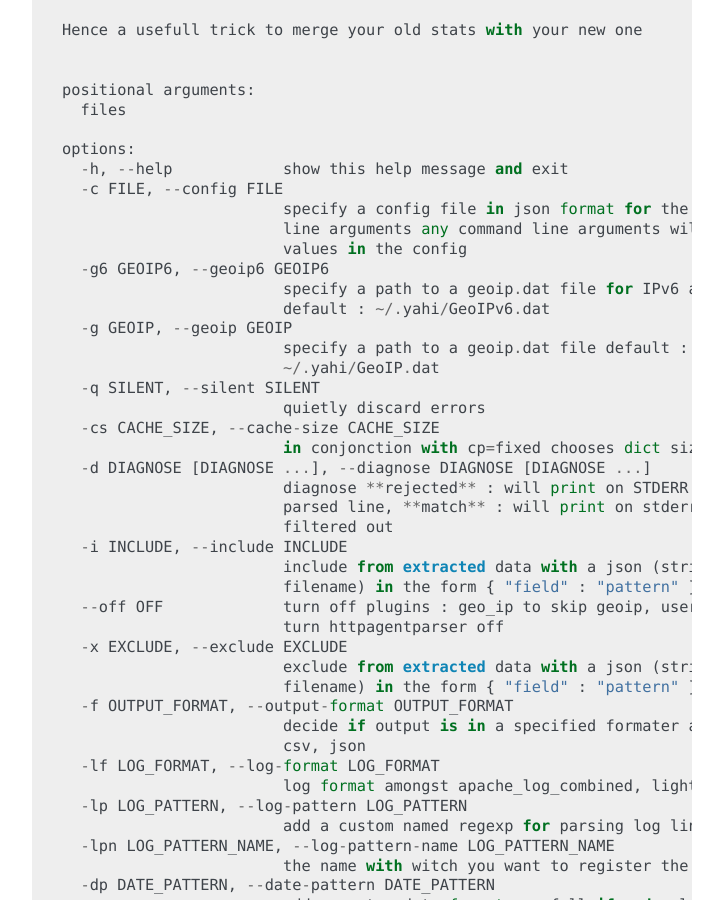
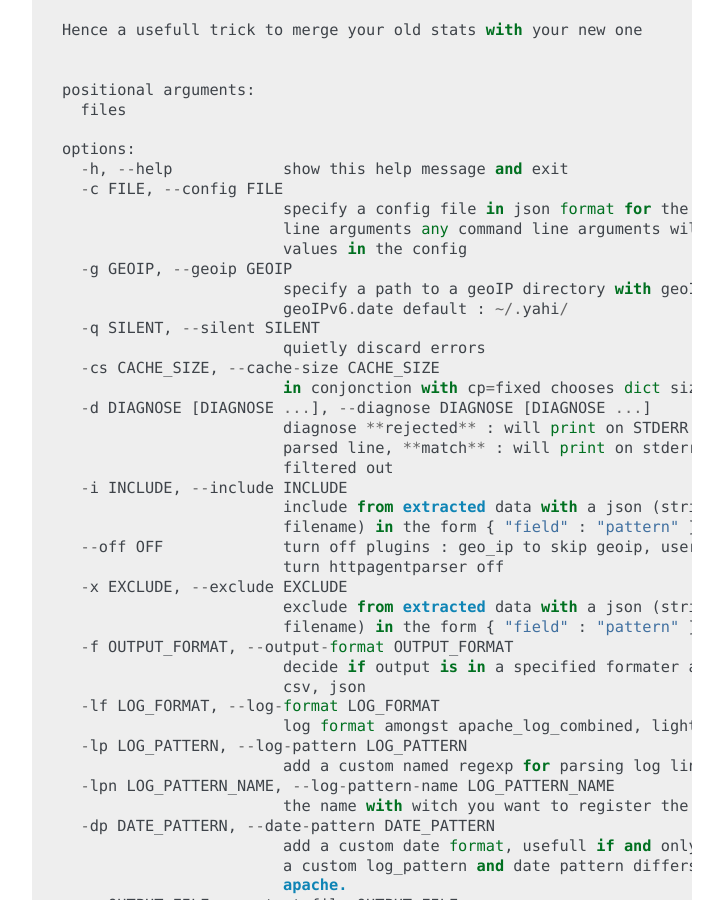
Before and after one commit to jul/yahi, a Sphinx documentation site: the page built from docs/source/cli_arg.rst, in a window 1280 px wide and 900 px high, scrolled down 1017 px. Shown: the whole window, without its empty margins (388-1111 px from the left). Built offline with Sphinx 7.4.7, drawn with Linux system fonts in a browser that asks for light colours; some of the changed text lies outside the part shown.

```diff
--- a/docs/source/cli_arg.txt
+++ b/docs/source/cli_arg.txt
@@ -1,7 +1,7 @@
-usage: speed_shoot [-h] [-c FILE] [-g6 GEOIP6] [-g GEOIP] [-q SILENT]
-                   [-cs CACHE_SIZE] [-d DIAGNOSE [DIAGNOSE ...]] [-i INCLUDE]
-                   [--off OFF] [-x EXCLUDE] [-f OUTPUT_FORMAT]
-                   [-lf LOG_FORMAT] [-lp LOG_PATTERN] [-lpn LOG_PATTERN_NAME]
+usage: speed_shoot [-h] [-c FILE] [-g GEOIP] [-q SILENT] [-cs CACHE_SIZE]
+                   [-d DIAGNOSE [DIAGNOSE ...]] [-i INCLUDE] [--off OFF]
+                   [-x EXCLUDE] [-f OUTPUT_FORMAT] [-lf LOG_FORMAT]
+                   [-lp LOG_PATTERN] [-lpn LOG_PATTERN_NAME]
                    [-dp DATE_PATTERN] [-o OUTPUT_FILE]
                    ...
 
@@ -50,12 +50,9 @@ options:
                         specify a config file in json format for the command
                         line arguments any command line arguments will disable
                         values in the config
-  -g6 GEOIP6, --geoip6 GEOIP6
-                        specify a path to a geoip.dat file for IPv6 address
-                        default : ~/.yahi/GeoIPv6.dat
   -g GEOIP, --geoip GEOIP
-                        specify a path to a geoip.dat file default :
-                        ~/.yahi/GeoIP.dat
+                        specify a path to a geoIP directory with geoIP.dat and
+                        geoIPv6.date default : ~/.yahi/
   -q SILENT, --silent SILENT
                         quietly discard errors
   -cs CACHE_SIZE, --cache-size CACHE_SIZE
--- a/setup.py
+++ b/setup.py
@@ -22,7 +22,7 @@ long_description = open("README.md").read()
 
 setup(
         name='yahi',
-        version='0.1.22',
+        version='0.2.0',
         author='Julien Tayon, Stephane Bard',
         author_email='julien@tayon.net',
         packages=['yahi'],
```
Also changed, not shown: README.md (+6 -0 lines), yahi/__init__.py (+6 -13 lines).
